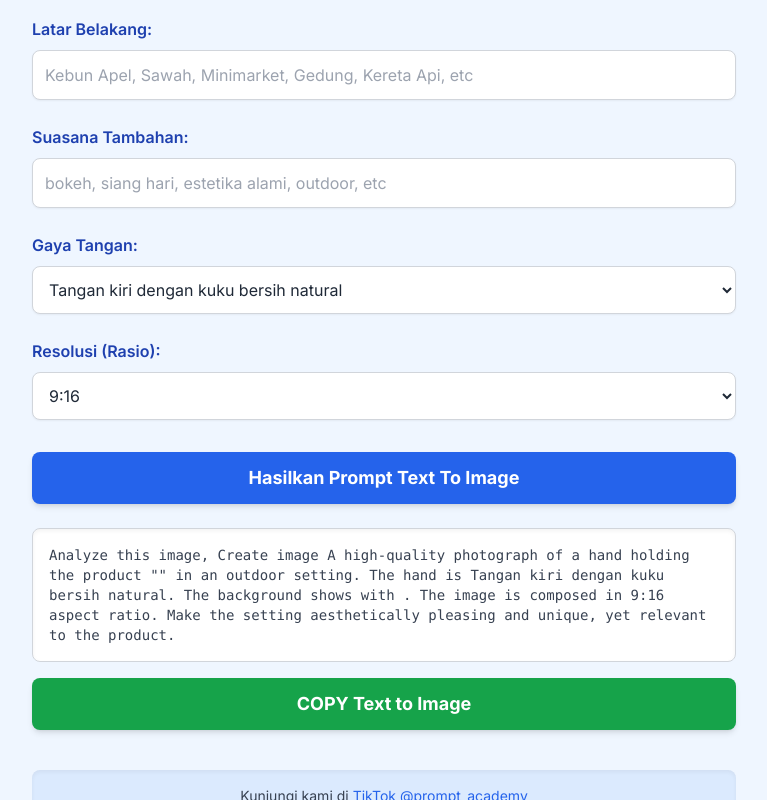
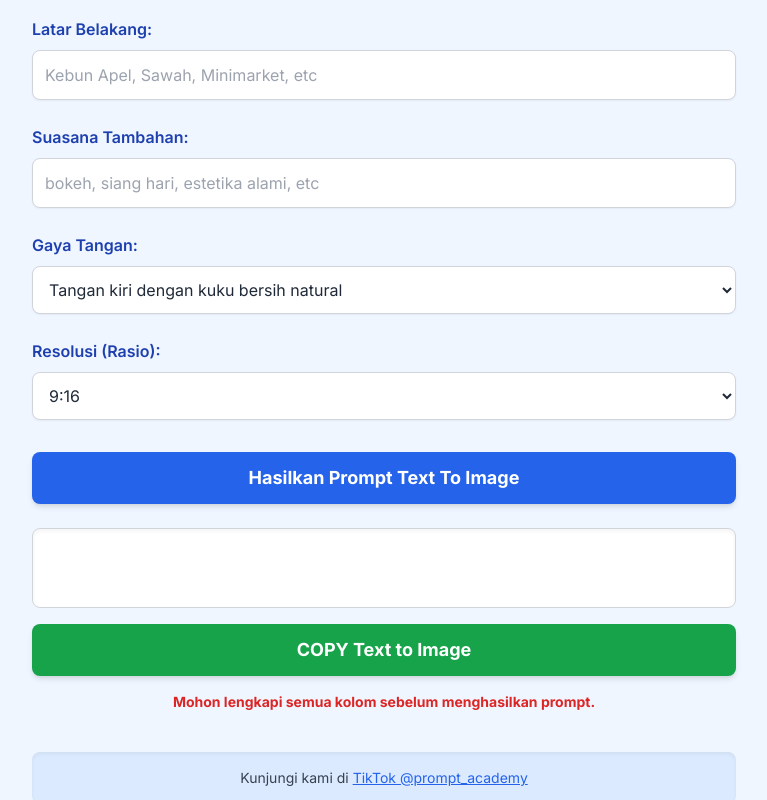
Before and after one commit to herutama7782/hand, a plain HTML site: page index.html in a window 1280 px wide. Both pictures are taken after a click on the button "Hasilkan Prompt Text To Image". Shown: the part 756-1556 px from the top of the page, without its empty margins (256-1023 px from the left). Drawn offline with nearby package versions, Linux system fonts and the light colour scheme.

Commit message:
index.html

```diff
--- a/index.html
+++ b/index.html
@@ -7,12 +7,10 @@
     <script src="https://cdn.tailwindcss.com"></script>
     <link href="https://fonts.googleapis.com/css2?family=Inter:wght@400;600;700&display=swap" rel="stylesheet">
     <style>
-        /* Apply Inter font globally and ensure smooth scrolling */
         body {
-            font-family: 'Inter', sans-serif; /* Ensuring Inter font is applied */
+            font-family: 'Inter', sans-serif;
             scroll-behavior: smooth;
         }
-        /* Custom styles for toast animation, as Tailwind doesn't directly support keyframe animations for visibility */
         @keyframes fadein {
             from {bottom: 0; opacity: 0;}
             to {bottom: 30px; opacity: 1;}
@@ -28,9 +26,8 @@
     </style>
 </head>
 <body class="font-inter bg-blue-50 text-gray-800 p-4 sm:p-6 md:p-8 max-w-3xl mx-auto leading-relaxed">
-    <img id="header-image" src="https://i.imgur.com/ZeQOw0L.jpeg" alt="Header Image"
-         class="block w-full h-auto mx-auto mb-8 rounded-xl shadow-lg
-                object-cover object-center"
+    <img id="header-image" src="https://i.imgur.com/ZeQOw0L.jpeg" alt="Contoh ilustrasi tangan memegang produk"
+         class="block w-full h-auto mx-auto mb-8 rounded-xl shadow-lg object-cover object-center"
          onerror="this.onerror=null; this.src='https://placehold.co/1200x400/E0F2FE/2563EB?text=Gambar+Tidak+Tersedia';">
 
     <h1 class="text-center text-blue-800 text-3xl sm:text-4xl font-extrabold mb-8">
@@ -39,43 +36,27 @@
 
     <div class="space-y-6">
         <div>
-            <label for="product" class="font-semibold block mb-2 text-blue-800">
-                Tuliskan Merk Produk:
-            </label>
+            <label for="product" class="font-semibold block mb-2 text-blue-800">Tuliskan Merk Produk:</label>
             <input type="text" id="product" placeholder="Wardah, Kahf, Glad2Glow, etc"
-                   class="w-full p-3 border border-gray-300 rounded-lg text-base
-                          focus:border-blue-500 focus:ring-2 focus:ring-blue-200 focus:outline-none
-                          shadow-sm transition duration-200 ease-in-out">
+                   class="w-full p-3 border border-gray-300 rounded-lg text-base focus:border-blue-500 focus:ring-2 focus:ring-blue-200 focus:outline-none shadow-sm transition duration-200 ease-in-out">
         </div>
 
         <div>
-            <label for="background" class="font-semibold block mb-2 text-blue-800">
-                Latar Belakang:
-            </label>
-            <input type="text" id="background" placeholder="Kebun Apel, Sawah, Minimarket, Gedung, Kereta Api, etc"
-                   class="w-full p-3 border border-gray-300 rounded-lg text-base
-                          focus:border-blue-500 focus:ring-2 focus:ring-blue-200 focus:outline-none
-                          shadow-sm transition duration-200 ease-in-out">
+            <label for="background" class="font-semibold block mb-2 text-blue-800">Latar Belakang:</label>
+            <input type="text" id="background" placeholder="Kebun Apel, Sawah, Minimarket, etc"
+                   class="w-full p-3 border border-gray-300 rounded-lg text-base focus:border-blue-500 focus:ring-2 focus:ring-blue-200 focus:outline-none shadow-sm transition duration-200 ease-in-out">
         </div>
 
         <div>
-            <label for="theme" class="font-semibold block mb-2 text-blue-800">
-                Suasana Tambahan:
-            </label>
-            <input type="text" id="theme" placeholder="bokeh, siang hari, estetika alami, outdoor, etc"
-                   class="w-full p-3 border border-gray-300 rounded-lg text-base
-                          focus:border-blue-500 focus:ring-2 focus:ring-blue-200 focus:outline-none
-                          shadow-sm transition duration-200 ease-in-out">
+            <label for="theme" class="font-semibold block mb-2 text-blue-800">Suasana Tambahan:</label>
+            <input type="text" id="theme" placeholder="bokeh, siang hari, estetika alami, etc"
+                   class="w-full p-3 border border-gray-300 rounded-lg text-base focus:border-blue-500 focus:ring-2 focus:ring-blue-200 focus:outline-none shadow-sm transition duration-200 ease-in-out">
         </div>
 
         <div>
-            <label for="hand" class="font-semibold block mb-2 text-blue-800">
-                Gaya Tangan:
-            </label>
+            <label for="hand" class="font-semibold block mb-2 text-blue-800">Gaya Tangan:</label>
             <select id="hand"
-                    class="w-full p-3 border border-gray-300 rounded-lg text-base
-                           focus:border-blue-500 focus:ring-2 focus:ring-blue-200 focus:outline-none
-                           shadow-sm transition duration-200 ease-in-out bg-white">
+                    class="w-full p-3 border border-gray-300 rounded-lg text-base focus:border-blue-500 focus:ring-2 focus:ring-blue-200 focus:outline-none shadow-sm transition duration-200 ease-in-out bg-white">
                 <option value="Tangan kiri dengan kuku bersih natural">Tangan kiri dengan kuku bersih natural</option>
                 <option value="Tangan kanan dengan kuku bersih natural">Tangan kanan dengan kuku bersih natural</option>
                 <option value="Tangan dengan kuku manicure">Tangan dengan kuku manicure</option>
@@ -83,13 +64,9 @@
         </div>
 
         <div>
-            <label for="resolution" class="font-semibold block mb-2 text-blue-800">
-                Resolusi (Rasio):
-            </label>
+            <label for="resolution" class="font-semibold block mb-2 text-blue-800">Resolusi (Rasio):</label>
             <select id="resolution"
-                    class="w-full p-3 border border-gray-300 rounded-lg text-base
-                           focus:border-blue-500 focus:ring-2 focus:ring-blue-200 focus:outline-none
-                           shadow-sm transition duration-200 ease-in-out bg-white">
+                    class="w-full p-3 border border-gray-300 rounded-lg text-base focus:border-blue-500 focus:ring-2 focus:ring-blue-200 focus:outline-none shadow-sm transition duration-200 ease-in-out bg-white">
                 <option value="9:16">9:16</option>
                 <option value="1:1">1:1</option>
                 <option value="16:9">16:9</option>
@@ -97,19 +74,14 @@
         </div>
     </div>
 
-    <button class="generate-button w-full p-3 mt-8 bg-blue-600 text-white font-bold rounded-lg
-                   cursor-pointer text-lg shadow-md hover:bg-blue-700
-                   transition duration-300 ease-in-out transform hover:scale-105"
+    <button class="generate-button w-full p-3 mt-8 bg-blue-600 text-white font-bold rounded-lg cursor-pointer text-lg shadow-md hover:bg-blue-700 transition duration-300 ease-in-out transform hover:scale-105"
             onclick="generatePrompt('output1')">
         Hasilkan Prompt Text To Image
     </button>
-    <div id="output1"
-         class="output-area mt-6 bg-white p-4 rounded-lg border border-gray-300 min-h-20
-                break-words font-mono text-gray-700 overflow-auto text-sm shadow-inner">
-        </div>
-    <button class="copy-button w-full p-3 mt-4 bg-green-600 text-white font-bold rounded-lg
-                   cursor-pointer text-lg shadow-md hover:bg-green-700
-                   transition duration-300 ease-in-out transform hover:scale-105"
+
+    <div id="output1" class="output-area mt-6 bg-white p-4 rounded-lg border border-gray-300 min-h-20 break-words font-mono text-gray-700 overflow-auto text-sm shadow-inner"></div>
+
+    <button class="copy-button w-full p-3 mt-4 bg-green-600 text-white font-bold rounded-lg cursor-pointer text-lg shadow-md hover:bg-green-700 transition duration-300 ease-in-out transform hover:scale-105"
             onclick="copyPrompt('output1')">
         COPY Text to Image
     </button>
@@ -117,58 +89,46 @@
     <div id="errorMessage" class="error-message text-red-600 mt-4 text-center font-bold text-sm"></div>
 
     <div id="toast"
-         class="invisible fixed z-50 left-1/2 -ml-32 bottom-8 min-w-64 bg-gray-800 text-white
-                text-center rounded-lg p-3 text-base shadow-xl">
+         class="invisible fixed z-50 left-1/2 -ml-32 bottom-8 min-w-64 bg-gray-800 text-white text-center rounded-lg p-3 text-base shadow-xl">
         Prompt berhasil disalin!
     </div>
 
     <script>
-        /**
-         * Function to generate the prompt based on user input and display it
-         * in the specified output area.
-         * @param {string} outputId - The ID of the HTML element where the prompt will be displayed.
-         */
         function generatePrompt(outputId) {
-            // Get values from input fields
-            const product = document.getElementById('product').value;
-            const background = document.getElementById('background').value;
-            const theme = document.getElementById('theme').value;
+            const product = document.getElementById('product').value.trim();
+            const background = document.getElementById('background').value.trim();
+            const theme = document.getElementById('theme').value.trim();
             const hand = document.getElementById('hand').value;
             const resolution = document.getElementById('resolution').value;
+            const errorMessageElement = document.getElementById('errorMessage');
 
-            let prompt; // Variable to store the generated prompt
+            // Clear previous error
+            errorMessageElement.textContent = '';
 
-            // Dynamic prompt for Text to Image generation, incorporating user inputs
-            prompt = `Analyze this image, Create image A high-quality photograph of a hand holding the product "${product}" in an outdoor setting. The hand is ${hand}. The background shows ${background} with ${theme}. The image is composed in ${resolution} aspect ratio. Make the setting aesthetically pleasing and unique, yet relevant to the product.`;
+            // Validation check
+            if (!product || !background || !theme) {
+                errorMessageElement.textContent = 'Mohon lengkapi semua kolom sebelum menghasilkan prompt.';
+                return;
+            }
 
+            const prompt = `Analyze this image, Create image A high-quality photograph of a hand holding the product "${product}" in an outdoor setting. The hand is ${hand}. The background shows ${background} with ${theme}. The image is composed in ${resolution} aspect ratio. Make the setting aesthetically pleasing and unique, yet relevant to the product.`;
 
-            // Display the generated prompt in the corresponding output area
             document.getElementById(outputId).textContent = prompt;
         }
 
-        /**
-         * Function to copy the text content from a specified output area to the clipboard.
-         * It uses `document.execCommand('copy')` for broader compatibility within iframes.
-         * @param {string} outputId - The ID of the HTML element whose content will be copied.
-         */
         function copyPrompt(outputId) {
             const outputElement = document.getElementById(outputId);
             const textToCopy = outputElement.textContent;
             const errorMessageElement = document.getElementById('errorMessage');
-
-            // Clear any previous error messages
             errorMessageElement.textContent = '';
 
-            // Check if there's any text to copy
             if (!textToCopy.trim()) {
                 errorMessageElement.textContent = 'Tidak ada prompt untuk disalin. Harap hasilkan prompt terlebih dahulu.';
-                return; // Exit if no text is present
+                return;
             }
 
-            // Create a temporary textarea element to hold the text for copying
             const tempTextArea = document.createElement('textarea');
             tempTextArea.value = textToCopy;
-            // Make the textarea invisible and append it to the body
             tempTextArea.style.position = 'fixed';
             tempTextArea.style.top = '0';
             tempTextArea.style.left = '0';
@@ -181,46 +141,33 @@
             tempTextArea.style.background = 'transparent';
             document.body.appendChild(tempTextArea);
 
-            // Select the text in the textarea
             tempTextArea.select();
-            tempTextArea.setSelectionRange(0, 99999); // For mobile devices
+            tempTextArea.setSelectionRange(0, 99999);
 
             try {
-                // Execute the copy command
                 const successful = document.execCommand('copy');
                 if (successful) {
-                    showToast(); // Show success toast
+                    showToast();
                 } else {
-                    // Fallback for browsers where execCommand might fail silently
-                    errorMessageElement.textContent = 'Gagal menyalin prompt. Browser Anda mungkin tidak mendukung penyalinan otomatis, coba salin secara manual.';
+                    errorMessageElement.textContent = 'Gagal menyalin prompt. Silakan salin manual.';
                 }
             } catch (err) {
-                // Catch any errors during the execCommand
                 errorMessageElement.textContent = `Gagal menyalin prompt. Error: ${err.message}`;
             } finally {
-                // Always remove the temporary textarea
                 document.body.removeChild(tempTextArea);
             }
         }
 
-        /**
-         * Function to display a toast notification for a short period.
-         */
         function showToast() {
             const toast = document.getElementById('toast');
-            // Add 'show' class to trigger fade-in animation
             toast.classList.add('show');
-            // Remove 'show' class after 2.5 seconds to trigger fade-out animation and hide
             setTimeout(() => {
                 toast.classList.remove('show');
             }, 2500);
         }
 
-        // Ensure the DOM is fully loaded before attempting to attach event listeners or manipulate elements.
-        // Although buttons use inline `onclick`, this is good practice for more complex scripts.
         document.addEventListener('DOMContentLoaded', () => {
-            // Initial generation of prompts can be added here if needed,
-            // or simply ensure the page is ready for user interaction.
+            document.getElementById('product').focus();
         });
     </script>
 
```
